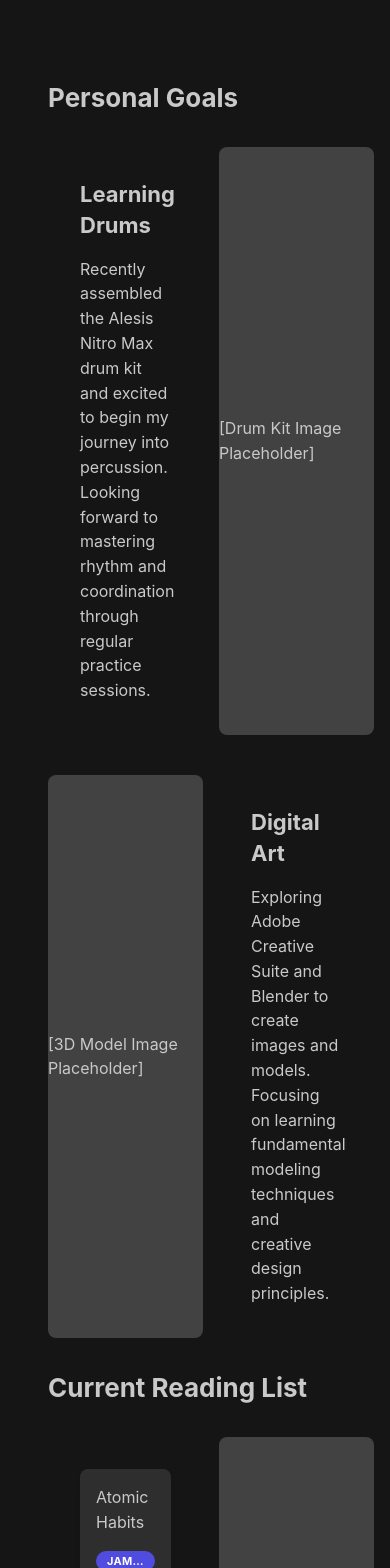
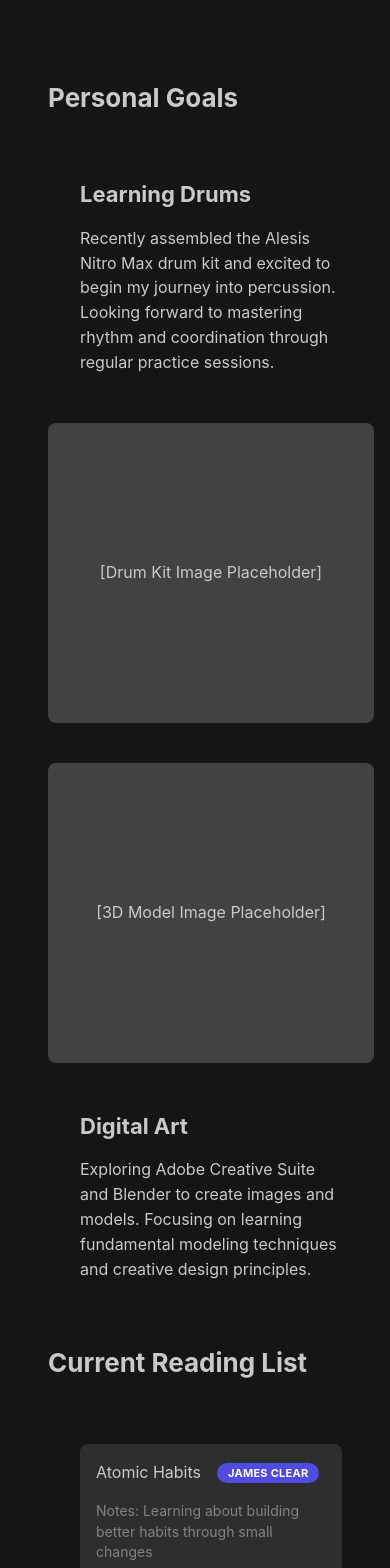
Before and after one commit to SanjayReddyN/personal-website, a React (Vite) app: page / in a window 390 px wide. Shown: the part 1980-3548 px from the top of the page. Built offline with nearby package versions, Linux system fonts and the light colour scheme.

Commit message:
Goals formatting

```diff
--- a/src/components/Goals.jsx
+++ b/src/components/Goals.jsx
@@ -8,9 +8,13 @@ import {
   Badge,
   Group,
 } from "@mantine/core";
+import { useMediaQuery } from "@mantine/hooks";
 import "./Goals.css";
 
 const Goals = () => {
+  const isSmallScreen = useMediaQuery("(max-width: 768px)");
+  const spanAmount = isSmallScreen ? 12 : 6;
+
   const goals = {
     drums: {
       title: "Learning Drums",
@@ -52,13 +56,13 @@ const Goals = () => {
 
       {/* Drums Section */}
       <Grid className="goal-section" mb="xl">
-        <Grid.Col span={6}>
+        <Grid.Col span={spanAmount}>
           <Stack className="goal-content">
             <Title order={3}>{goals.drums.title}</Title>
             <Text>{goals.drums.description}</Text>
           </Stack>
         </Grid.Col>
-        <Grid.Col span={6}>
+        <Grid.Col span={spanAmount}>
           <div className="image-placeholder">
             {goals.drums.imagePlaceholder}
           </div>
@@ -67,12 +71,12 @@ const Goals = () => {
 
       {/* 3D Modeling Section */}
       <Grid className="goal-section reverse" mb="xl">
-        <Grid.Col span={6}>
+        <Grid.Col span={spanAmount}>
           <div className="image-placeholder">
             {goals.modeling.imagePlaceholder}
           </div>
         </Grid.Col>
-        <Grid.Col span={6}>
+        <Grid.Col span={spanAmount}>
           <Stack className="goal-content">
             <Title order={3}>{goals.modeling.title}</Title>
             <Text>{goals.modeling.description}</Text>
@@ -85,7 +89,7 @@ const Goals = () => {
         Current Reading List
       </Title>
       <Grid className="goal-section">
-        <Grid.Col span={6}>
+        <Grid.Col span={spanAmount}>
           <Stack className="goal-content">
             <Stack spacing="md">
               {books.map((book, index) => (
@@ -109,7 +113,7 @@ const Goals = () => {
             </Stack>
           </Stack>
         </Grid.Col>
-        <Grid.Col span={6}>
+        <Grid.Col span={spanAmount}>
           <div className="image-placeholder">[Books Image Placeholder]</div>
         </Grid.Col>
       </Grid>
```
